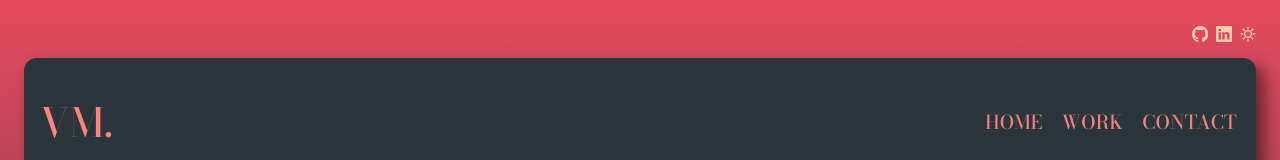
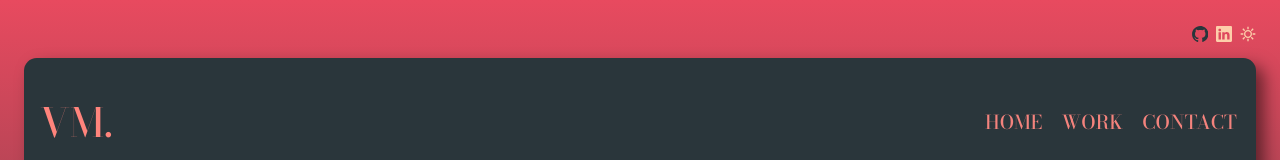
Before and after one commit to tabascum/vue-project, a Vue app: page / in a window 1280 px wide. In both pictures the pointer is over the link 1199 px from the left and 36 px from the top of the page. Shown: the top 160 px of the page. Built offline with nearby package versions, Linux system fonts and the light colour scheme.

Commit message:
Add hover links style

```diff
--- a/src/components/TopBarComponent.vue
+++ b/src/components/TopBarComponent.vue
@@ -27,4 +27,8 @@ let linkedInLink = 'https://www.linkedin.com/in/vascodmarques/'
 .top-bar a {
   color: #fdceaa;
 }
+
+.top-bar a:hover {
+  color: #27363b;
+}
 </style>
```
